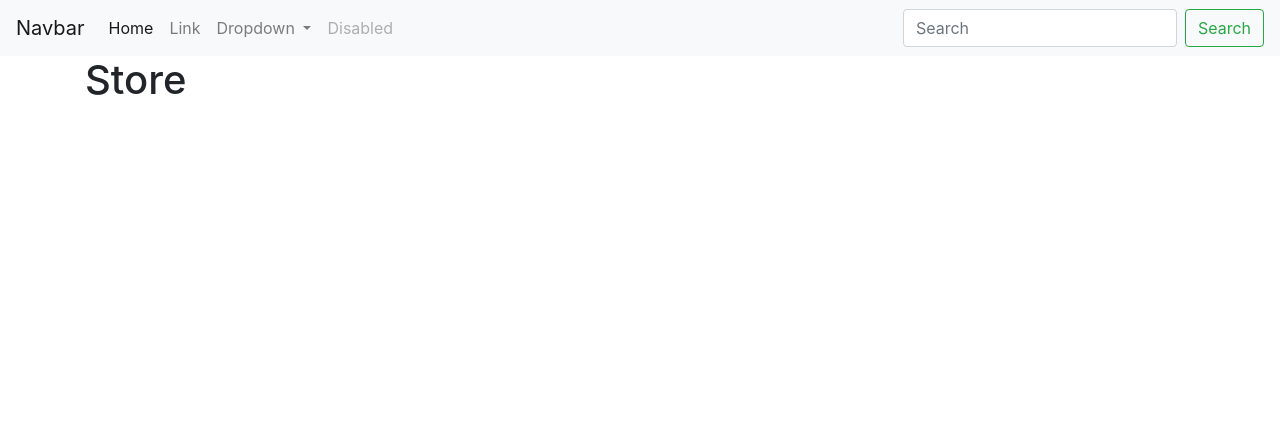
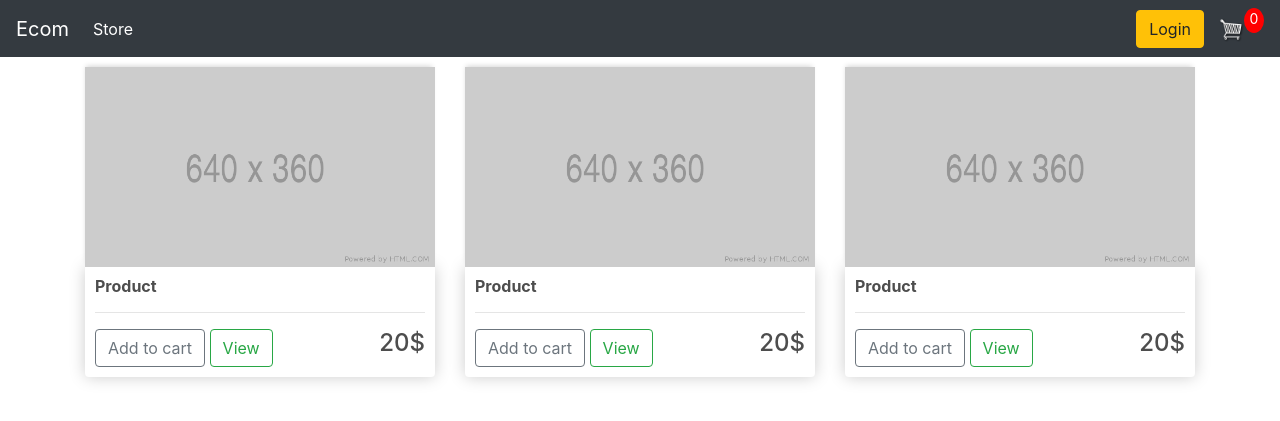
Before and after one commit to Kgengis/ecomercial, a Django app: page / in a window 1280 px wide. Shown: the top 421 px of the page. Run offline with Django 3.2, Linux system fonts and the light colour scheme; some libraries are stand-ins or nearby versions.

Commit message:
templates

```diff
--- a/static/css/main.css
+++ /dev/null
@@ -1,3 +0,0 @@
-body {
-    background-color: blue;
-}
--- /dev/null
+++ b/store/static/css/main.css
@@ -0,0 +1,99 @@
+body{
+	background-color: hsl(0, 0%, 98%);
+}
+
+h1,h2,h3,h4,h5,h6{
+	color:hsl(0, 0%, 30%);
+}
+
+.box-element{
+	box-shadow:hsl(0, 0%, 80%) 0 0 16px;
+	background-color: #fff;
+	border-radius: 4px;
+	padding: 10px;
+}
+
+.thumbnail{
+	width: 100%;
+	height: 200px;
+	-webkit-box-shadow: -1px -3px 5px -2px rgba(214,214,214,1);
+    -moz-box-shadow: -1px -3px 5px -2px rgba(214,214,214,1);
+    box-shadow: -1px -3px 5px -2px rgba(214,214,214,1);
+}
+
+.product{
+	border-radius: 0 0 4px 4px;
+}
+
+.bg-dark{
+	background-color: #4f868c!important;
+}
+
+#cart-icon{
+	width:25px;
+	display: inline-block;
+	margin-left: 15px;
+}
+
+#cart-total{
+	display: block;
+	text-align: center;
+	color:#fff;
+	background-color: red;
+	width: 20px;
+	height: 25px;
+	border-radius: 50%;
+	font-size: 14px;
+}
+
+.col-lg-4, .col-lg-6, .col-lg-8, .col-lg-12{
+	margin-top: 10px;
+}
+
+.btn{
+	border-radius: 0;
+}
+
+.row-image{
+	width: 100px;
+}
+
+.form-field{
+	width:250px;
+	display: inline-block;
+	padding: 5px;
+}
+
+.cart-row{
+	display: flex;
+    align-items: flex-start;
+    padding-bottom: 10px;
+    margin-bottom: 10px;
+    border-bottom: 1px solid #ececec;
+
+}
+
+.quantity{
+	display: inline-block;
+	font-weight: 700;
+	padding-right:10px;
+
+
+}
+
+.chg-quantity{
+	width: 12px;
+	cursor: pointer;
+	display: block;
+	margin-top: 5px;
+	transition:.1s;
+}
+
+.chg-quantity:hover{
+	opacity: .6;
+}
+
+
+.hidden{
+	display: none!important;
+}
--- a/store/templates/store/cart.html
+++ b/store/templates/store/cart.html
@@ -1,5 +1,5 @@
 {% extends 'store/main.html' %}
 {% load static %}
 {% block content %}
-    <h1> Cart </h1>
+
 {% endblock content %}
--- a/store/templates/store/main.html
+++ b/store/templates/store/main.html
@@ -8,8 +8,8 @@
     <link rel="stylesheet" href="https://stackpath.bootstrapcdn.com/bootstrap/4.5.2/css/bootstrap.min.css" integrity="sha384-JcKb8q3iqJ61gNV9KGb8thSsNjpSL0n8PARn9HuZOnIxN0hoP+VmmDGMN5t9UJ0Z" crossorigin="anonymous">
 </head>
 <body>
-    <nav class="navbar navbar-expand-lg navbar-light bg-light">
-      <a class="navbar-brand" href="#">Navbar</a>
+    <nav class="navbar navbar-expand-lg navbar-dark bg-dark">
+      <a class="navbar-brand" href="{% url 'store' %}">Ecom</a>
       <button class="navbar-toggler" type="button" data-toggle="collapse" data-target="#navbarSupportedContent" aria-controls="navbarSupportedContent" aria-expanded="false" aria-label="Toggle navigation">
         <span class="navbar-toggler-icon"></span>
       </button>
@@ -17,30 +17,15 @@
       <div class="collapse navbar-collapse" id="navbarSupportedContent">
         <ul class="navbar-nav mr-auto">
           <li class="nav-item active">
-            <a class="nav-link" href="#">Home <span class="sr-only">(current)</span></a>
-          </li>
-          <li class="nav-item">
-            <a class="nav-link" href="#">Link</a>
-          </li>
-          <li class="nav-item dropdown">
-            <a class="nav-link dropdown-toggle" href="#" id="navbarDropdown" role="button" data-toggle="dropdown" aria-haspopup="true" aria-expanded="false">
-              Dropdown
-            </a>
-            <div class="dropdown-menu" aria-labelledby="navbarDropdown">
-              <a class="dropdown-item" href="#">Action</a>
-              <a class="dropdown-item" href="#">Another action</a>
-              <div class="dropdown-divider"></div>
-              <a class="dropdown-item" href="#">Something else here</a>
-            </div>
-          </li>
-          <li class="nav-item">
-            <a class="nav-link disabled" href="#">Disabled</a>
+            <a class="nav-link" href="{% url 'store' %}">Store <span class="sr-only">(current)</span></a>
           </li>
         </ul>
-        <form class="form-inline my-2 my-lg-0">
-          <input class="form-control mr-sm-2" type="search" placeholder="Search" aria-label="Search">
-          <button class="btn btn-outline-success my-2 my-sm-0" type="submit">Search</button>
-        </form>
+        <div class="form-inline my-2 my-lg-0">
+            <a href="#" class="btn btn-warning">Login</a>
+            <a href="{% url 'cart' %}">
+                <img id="cart-icon" src="{% static 'image/cart.png' %}"></a>
+            <p id="cart-total">0</p>
+        </div>
       </div>
     </nav>
 
--- a/store/templates/store/store.html
+++ b/store/templates/store/store.html
@@ -1,5 +1,40 @@
 {% extends 'store/main.html' %}
 {% load static %}
 {% block content %}
-    <h1> Store </h1>
+    <div class="row">
+        <div class="col-lg-4">
+            <img class="thumbnail" src="{% static 'image/placeholder.png' %}">
+            <div class="box-element product">
+                <h6><strong>Product</strong></h6>
+                <hr>
+                <button class="btn btn-outline-secondary add-btn">Add to cart</button>
+                <a href="#" class="btn btn-outline-success">View</a>
+                <h4 style="display: inline-block; float: right">20$</h4>
+            </div>
+
+        </div>
+
+        <div class="col-lg-4">
+            <img class="thumbnail" src="{% static 'image/placeholder.png' %}">
+            <div class="box-element product">
+                <h6><strong>Product</strong></h6>
+                <hr>
+                <button class="btn btn-outline-secondary add-btn">Add to cart</button>
+                <a href="#" class="btn btn-outline-success">View</a>
+                <h4 style="display: inline-block; float: right">20$</h4>
+            </div>
+        </div>
+
+        <div class="col-lg-4">
+            <img class="thumbnail" src="{% static 'image/placeholder.png' %}">
+            <div class="box-element product">
+                <h6><strong>Product</strong></h6>
+                <hr>
+                <button class="btn btn-outline-secondary add-btn">Add to cart</button>
+                <a href="#" class="btn btn-outline-success">View</a>
+                <h4 style="display: inline-block; float: right">20$</h4>
+            </div>
+        </div>
+
+    </div>
 {% endblock content %}
```
Also changed, not shown: store/static/image/arrow-down.png (added), store/static/image/arrow-up.png (added), store/static/image/cart.png (renamed from static/image/cart.png), store/static/image/placeholder.png (added).
